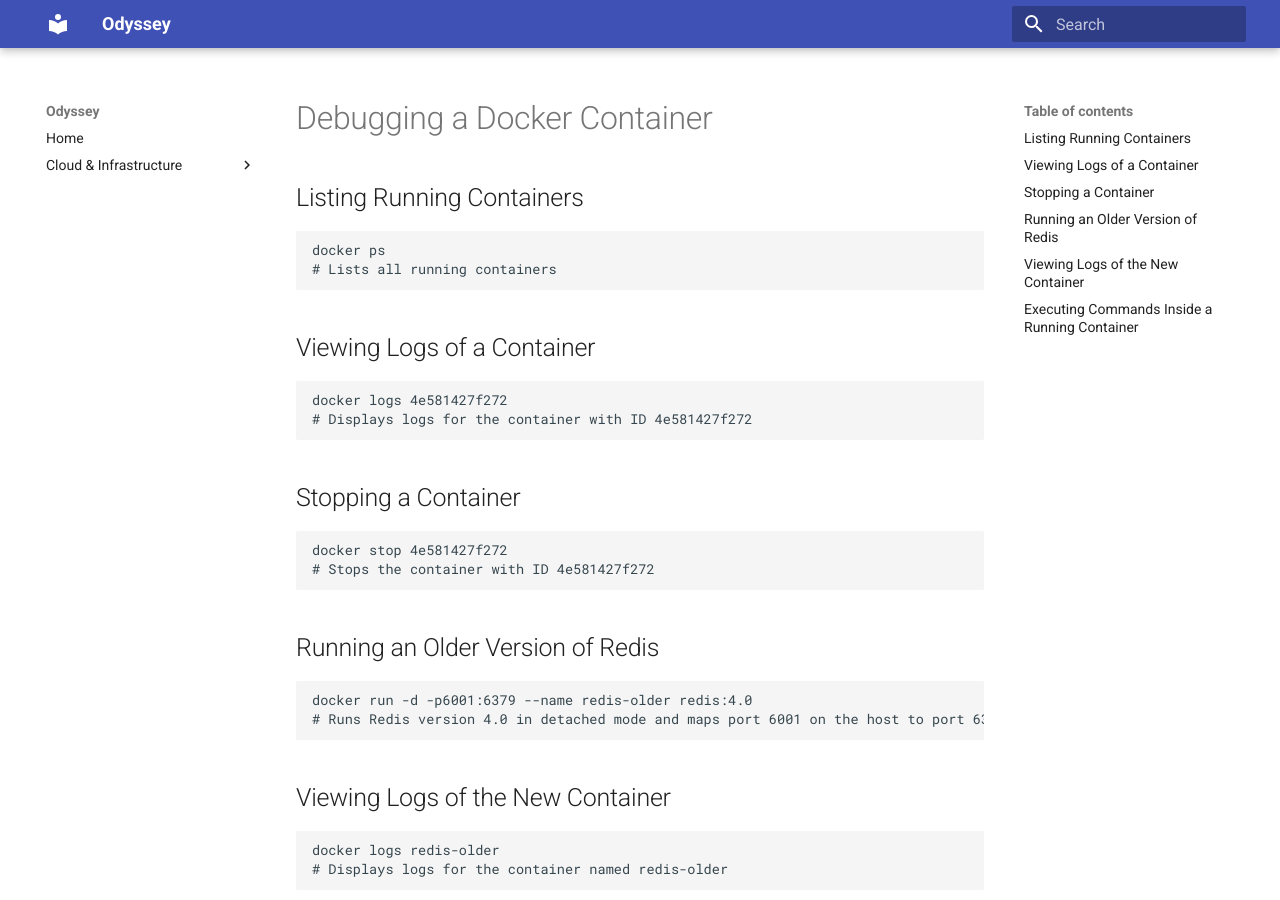
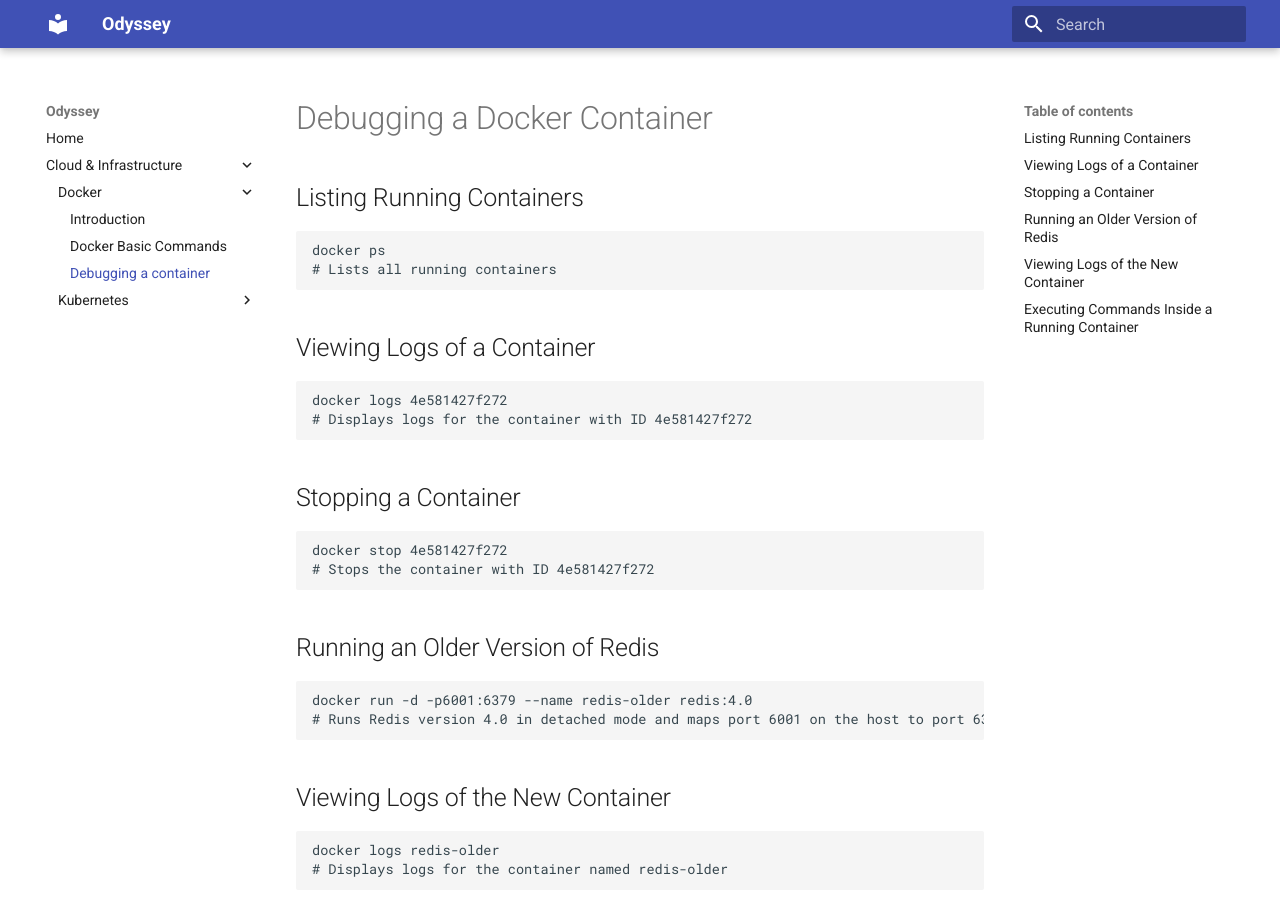
Before and after one commit to 24namanjain/Odyssey, an MkDocs documentation site: the page built from docs/Docker/notes/3-debugging-a-container.md, in a window 1280 px wide and 900 px high. Built offline with MkDocs 1.6.1 and Material for MkDocs 9.7.7, drawn with Linux system fonts in a browser that asks for light colours; some of the changed lines change nothing that is shown.

Commit message:
Update documentation file paths in mkdocs configuration

```diff
--- a/mkdocs.yml
+++ b/mkdocs.yml
@@ -5,13 +5,13 @@
   - Home: index.md
   - Cloud & Infrastructure:
     - Docker:
-      - Introduction: Odyssey/Docker/notes/1-docker-introduction.md
-      - Docker Basic Commands: Odyssey/Docker/notes/2-docker-basic-commands.md
-      - Debugging a container: Odyssey/Docker/notes/3-debugging-a-container.md
+      - Introduction: Docker/notes/1-docker-introduction.md
+      - Docker Basic Commands: Docker/notes/2-docker-basic-commands.md
+      - Debugging a container: Docker/notes/3-debugging-a-container.md
     - Kubernetes:
-      - Introduction: Odyssey/Kubernetes/notes/1-kubernetes-introduction.md
-      - Main Components: Odyssey/Kubernetes/notes/2-main-kube-components.md
-      - Architecture: Odyssey/Kubernetes/notes/3-k8s-architecture.md
-      - Local Setup: Odyssey/Kubernetes/notes/4-local-k8s-setup.md
-      - Basic Commands: Odyssey/Kubernetes/notes/5-basic-kubectl-commands.md
-      - Control Plane Components: Odyssey/Kubernetes/notes/6-control-plane-components.md
+      - Introduction: Kubernetes/notes/1-kubernetes-introduction.md
+      - Main Components: Kubernetes/notes/2-main-kube-components.md
+      - Architecture: Kubernetes/notes/3-k8s-architecture.md
+      - Local Setup: Kubernetes/notes/4-local-k8s-setup.md
+      - Basic Commands: Kubernetes/notes/5-basic-kubectl-commands.md
+      - Control Plane Components: Kubernetes/notes/6-control-plane-components.md
```
